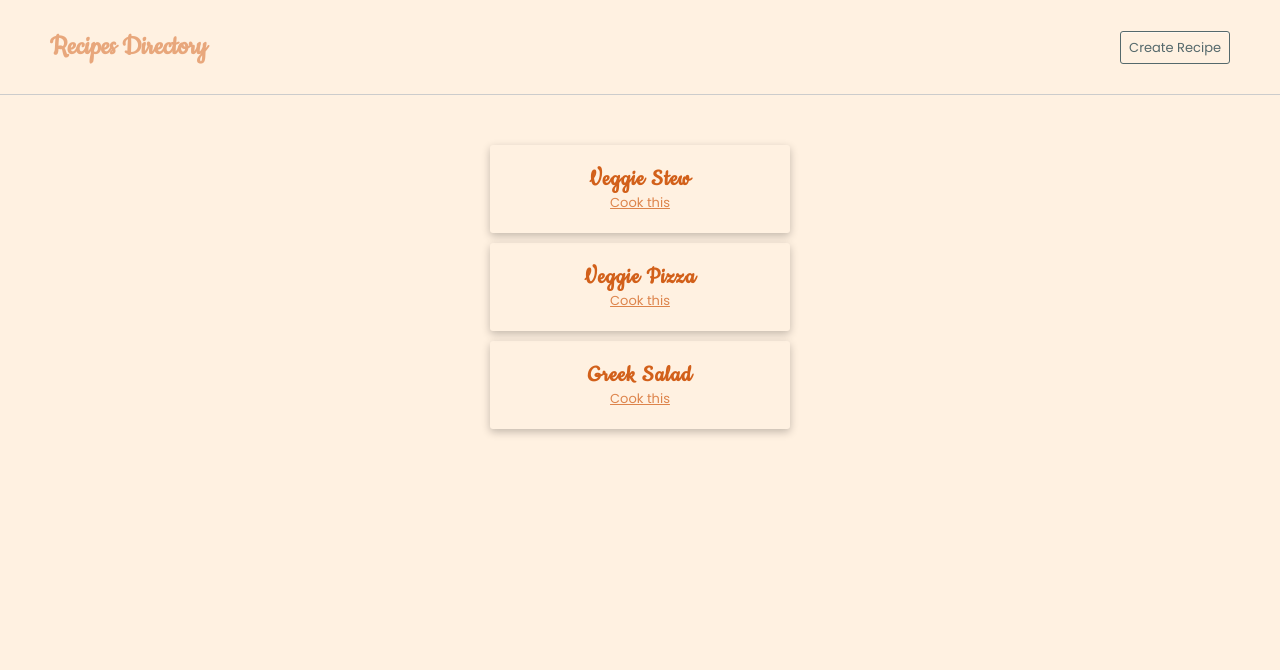
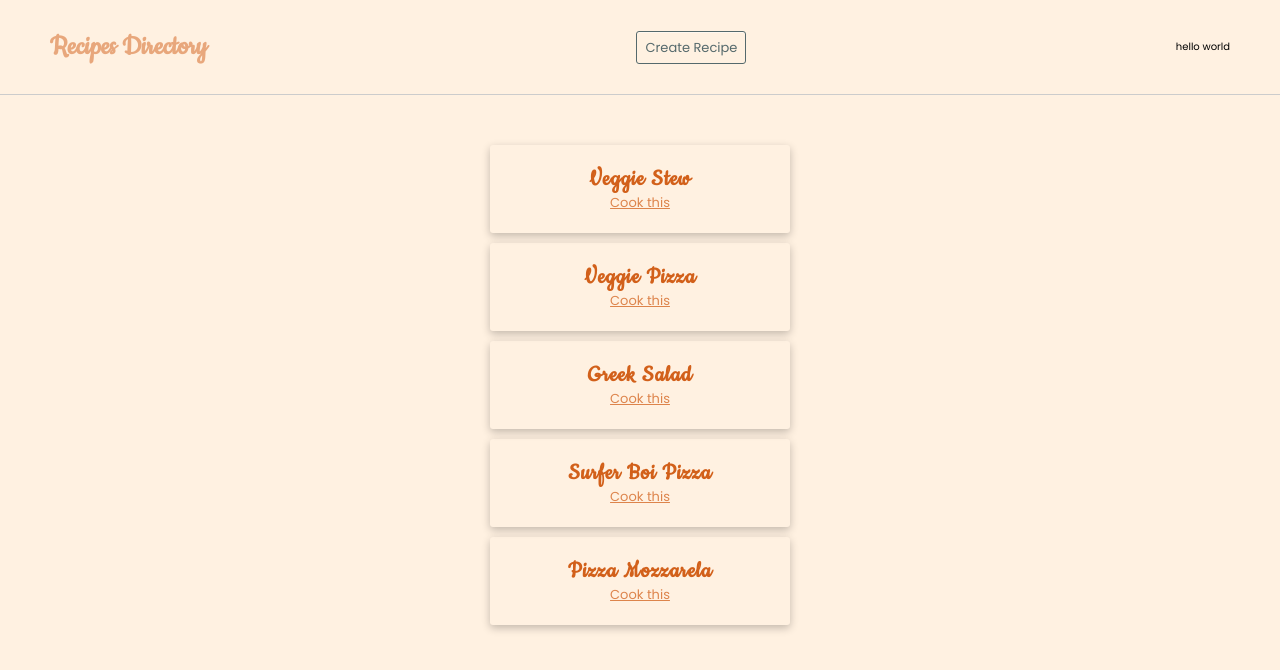
Before and after one commit to mojotron/recipe-directory, a React (Create React App) app: page / in a window 1280 px wide. Shown: the top 670 px of the page. Built offline with nearby package versions, Linux system fonts and the light colour scheme; data requests are answered from the project's data file.

Commit message:
Learn how to post data with fetch

```diff
--- a/data/db.json
+++ b/data/db.json
@@ -3,7 +3,12 @@
     {
       "id": "1",
       "title": "Veggie Stew",
-      "ingredients": ["1 Carrot", "1 Leek", "200g Tofu", "300ml Veg stock"],
+      "ingredients": [
+        "1 Carrot",
+        "1 Leek",
+        "200g Tofu",
+        "300ml Veg stock"
+      ],
       "method": "1. Pre-heat the oven to 200C/3C/gas 5. Place the carrot, leek and tofu in a large bowl. Add the stock and mix well. 2. Add the rest of the ingredients and mix well. 3. Place the mixture in a large bowl and cover with a lid. 4. Place the lid on the oven and cook for 40 minutes. 5. Serve with a slaw of your choice",
       "cookingTime": "45 minutes"
     },
@@ -31,6 +36,29 @@
       ],
       "method": "Lorem ipsum dolor, sit amet consectetur adipisicing elit. Esse minima ex rem quis similique eum ratione quaerat, voluptas molestias ut repudiandae delectus voluptates. Eius esse at tenetur ab accusamus excepturi?",
       "cookingTime": "35 minutes"
+    },
+    {
+      "title": "Surfer Boi Pizza",
+      "cookingTime": "60 minutes",
+      "method": "make pizza base, put tomatoes, cheese, chopped pineapples and ham, bake on 240°C for 15-20min ",
+      "ingredients": [
+        "pineapple",
+        "ham",
+        "cheeze",
+        "tommato"
+      ],
+      "id": "atkTAjP"
+    },
+    {
+      "title": "Pizza Mozzarela",
+      "cookingTime": "45 minutes",
+      "method": "on the pizza base put some olive oil, tomatoes, mozzarella, bake on 240°C for 15-20 min, put some chopped basil ",
+      "ingredients": [
+        "mozzarela",
+        "tomatos",
+        "basil"
+      ],
+      "id": "pvQTzLh"
     }
   ]
 }
--- a/src/components/Navbar.js
+++ b/src/components/Navbar.js
@@ -1,5 +1,6 @@
 import { NavLink } from "react-router-dom";
 import "./styles/Navbar.css";
+import SearchBar from "./SearchBar";
 
 const Navbar = () => {
   return (
@@ -10,6 +11,7 @@ const Navbar = () => {
       <NavLink className="btn" to="create">
         Create Recipe
       </NavLink>
+      <SearchBar />
     </nav>
   );
 };
--- /dev/null
+++ b/src/components/SearchBar.js
@@ -0,0 +1,11 @@
+import "./styles/SearchBar.css";
+
+const SearchBar = () => {
+  return (
+    <div>
+      <form aria-label="form">hello world</form>
+    </div>
+  );
+};
+
+export default SearchBar;
--- a/src/hooks/useFetch.js
+++ b/src/hooks/useFetch.js
@@ -22,7 +22,10 @@ const useFetch = (url, method = "GET") => {
     const fetchData = async (fetchOptions) => {
       try {
         setIsPending(true);
-        const response = await fetch(url, { signal: controller.signal });
+        const response = await fetch(url, {
+          ...fetchOptions,
+          signal: controller.signal,
+        });
         if (!response.ok) throw new Error(response.statusText);
         const json = await response.json();
         setData(json);
@@ -46,7 +49,7 @@ const useFetch = (url, method = "GET") => {
     }
 
     return () => controller.abort();
-  }, [url]);
+  }, [url, options, method]);
 
   return { data, isPending, error, postData };
 };
--- a/src/pages/Create/CreateRecipe.js
+++ b/src/pages/Create/CreateRecipe.js
@@ -1,5 +1,7 @@
-import { useState, useRef } from "react";
+import { useState, useRef, useEffect } from "react";
 import "./styles/CreateRecipe.css";
+import useFetch from "../../hooks/useFetch";
+import { useNavigate } from "react-router-dom";
 
 const CreateRecipe = () => {
   const [formData, setFormData] = useState({
@@ -7,17 +9,30 @@ const CreateRecipe = () => {
     cookingTime: "",
     method: "",
   });
+  const { postData, data, isPending, error } = useFetch(
+    "http://localhost:3000/recipes",
+    "POST"
+  );
 
   const [currentIngredient, setCurrentIngredient] = useState("");
   const [ingredients, setIngredients] = useState([]);
 
   const ingredientInput = useRef(null);
+  const navigate = useNavigate();
 
   const handleSubmit = (e) => {
     e.preventDefault();
-    console.log("form submited");
-    console.log({ ...formData, ingredients });
+    postData({
+      ...formData,
+      ingredients,
+      cookingTime: formData.cookingTime + " minutes",
+    });
   };
+
+  useEffect(() => {
+    if (data === null) return;
+    navigate("/");
+  }, [data, navigate]);
 
   const handleChange = (e) => {
     const { name, value } = e.target;
```
Also changed, not shown: src/components/styles/SearchBar.css (added), 2 other files (tests, documents, lock files or other folders).
